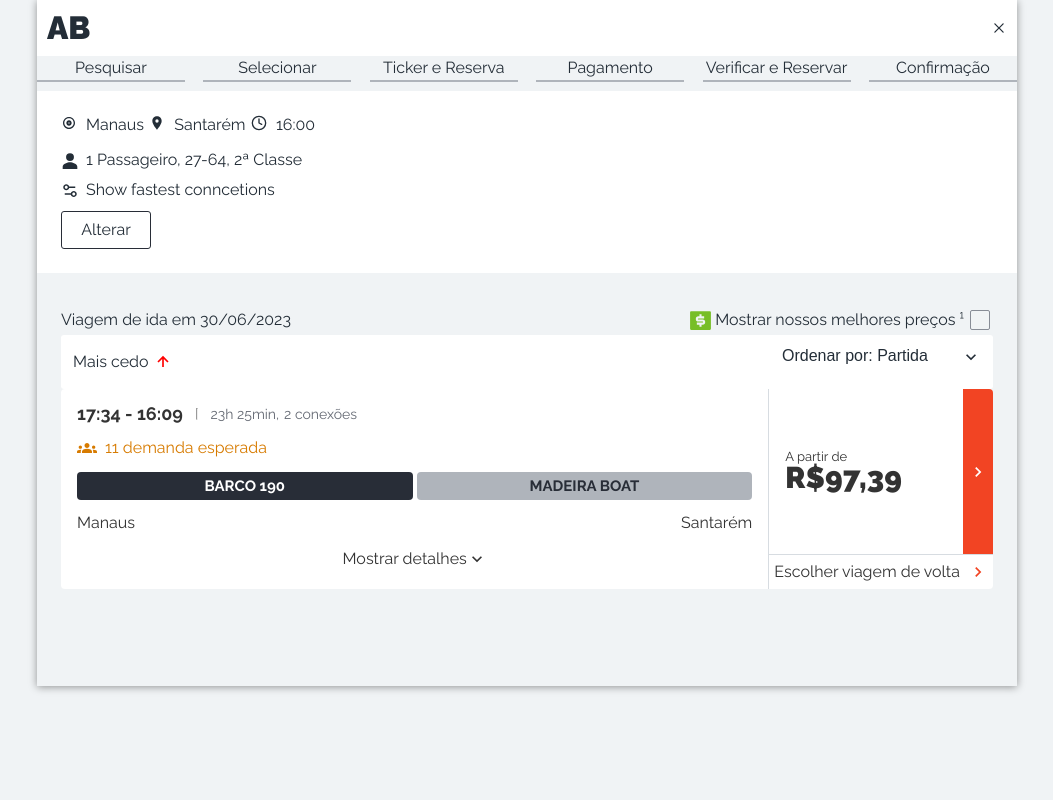
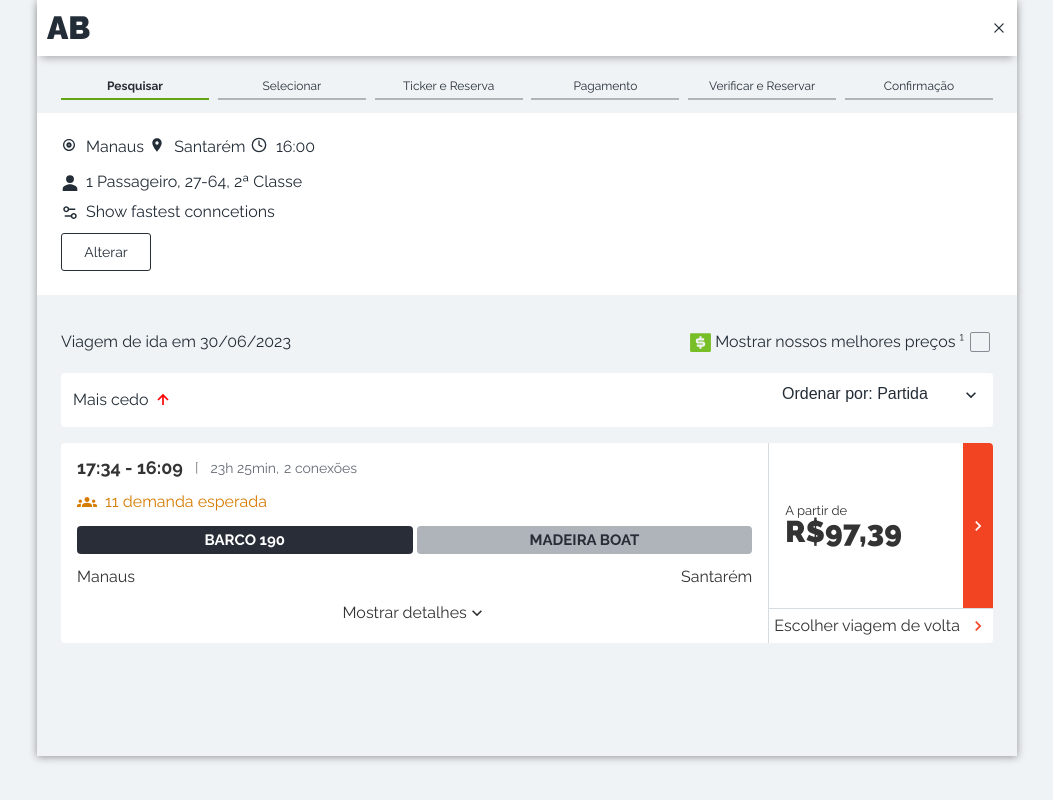
Before and after one commit to mandacaru08/ab-fullstack, a React (Vite) app: page /purchase in a window 1280 px wide. Shown: the top 800 px of the page, without its empty margins (113-1166 px from the left). Built offline with nearby package versions, Linux system fonts and the light colour scheme; no server answers.

Commit message:
fix layout adjustments

```diff
--- a/src/components/purchase/Bar.jsx
+++ b/src/components/purchase/Bar.jsx
@@ -20,4 +20,5 @@ const Container = styled.div`
     padding: 0 10px;
     box-sizing: border-box;
     background-color: #FFFFFF;
+    box-shadow:  0 6px 8px -4px rgb(0 0 0 / 30%);
 `;
--- a/src/components/purchase/select/OutwardJourneyOptions.jsx
+++ b/src/components/purchase/select/OutwardJourneyOptions.jsx
@@ -8,14 +8,14 @@ export default function OutwardJourneyOptions(){
 
     return(
         <Container>
-            <Date>
+            <TravelDate>
                 <span>Viagem de ida em 30/06/2023</span>
                 <ShowBestPrice title='Os preços mais baixos aqui (1)'>
                     <RiMoneyDollarBoxFill/>
                     <span>Mostrar nossos melhores preços ¹</span>
                     <input type='checkbox'/>
                 </ShowBestPrice>
-            </Date>
+            </TravelDate>
             <SortByAndTimeButton/>
             <TicketOptions/>
         </Container>
@@ -37,12 +37,13 @@ const Container = styled.div`
     }
 `;
 
-const Date = styled.div`
+const TravelDate = styled.div`
     width: 100%;
     display: flex;
     flex-direction: row;
     justify-content: space-between;
     align-items: center;
+    margin-bottom: 16px;
 `;
 
 const ShowBestPrice = styled.label`
--- a/src/components/purchase/select/SortByAndTimeButton.jsx
+++ b/src/components/purchase/select/SortByAndTimeButton.jsx
@@ -33,9 +33,10 @@ const Container = styled.div`
     flex-direction: row;
     justify-content: space-between;
     align-items: center;
+    margin-bottom: 16px;
     padding: 17px 12px;
     box-sizing: border-box;
-    border-radius: 3px;
+    border-radius: 4px;
     background-color: #FFFFFF;
 
     div{
@@ -63,4 +64,10 @@ const Earlier = styled.div`
     display: flex;
     justify-content: space-between;
     align-items: center;
+
+    :hover{
+        color: #F24423;
+        text-decoration: underline;
+        cursor: pointer;
+    }
 `;
--- a/src/components/purchase/select/Steps.jsx
+++ b/src/components/purchase/select/Steps.jsx
@@ -2,12 +2,12 @@ import styled from 'styled-components';
 
 export default function Steps(){
     const steps = [
-        {name: 'Pesquisar', concluded: false},
-        {name: 'Selecionar', concluded: false},
-        {name: 'Ticker e Reserva', concluded: false},
-        {name: 'Pagamento', concluded: false},
-        {name: 'Verificar e Reservar', concluded: false},
-        {name: 'Confirmação', concluded: false},
+        {name: 'Pesquisar', status: 'in-progress'},
+        {name: 'Selecionar', status: 'pending'},
+        {name: 'Ticker e Reserva', status: 'pending'},
+        {name: 'Pagamento', status: 'pending'},
+        {name: 'Verificar e Reservar', status: 'pending'},
+        {name: 'Confirmação', status: 'pending'},
     ];
     return(
         <Container>
@@ -15,7 +15,7 @@ export default function Steps(){
                 {
                     steps.map(step => {
                         return(
-                            <Step key={step.name} isConcluded={step.concluded}>
+                            <Step key={step.name} isCurrentStep={step.status == 'in-progress'} isPending={step.status == 'pending'}>
                                 <span>{step.name}</span>
                             </Step>
                         );
@@ -28,7 +28,9 @@ export default function Steps(){
 
 const Container = styled.div`
     width: 980px;
-    margin-bottom: 10px;
+    margin: 18px 0px 14px;
+    padding: 0 24px;
+    box-sizing: border-box;
 `;
 
 const StepsOptions = styled.ol`
@@ -44,9 +46,11 @@ const Step = styled.li`
     width: 148px;
     display: grid;
     place-items: center;
-    border-bottom: 2px solid ${props => props.isConcluded? '#63a615' : '#AFB4BB'};
+    border-bottom: 2px solid ${props => props.isPending?  '#AFB4BB' : '#63a615'};
 
     span{
-        font-weight: ${props => props.isConcluded? '700' : '400'};
+        font-size: 12px;
+        color: ${props => props.isCurrentStep? '#282D37' : '878c96'};
+        font-weight: ${props => props.isCurrentStep? '700' : '400'};
     }
 `;
--- a/src/components/purchase/select/TicketOptions.jsx
+++ b/src/components/purchase/select/TicketOptions.jsx
@@ -125,6 +125,7 @@ const Container = styled.div`
     display: flex;
     flex-direction: column;
     justify-content: space-between;
+    margin-bottom: 16px;
     color: #333333;
 `;
 
@@ -229,6 +230,11 @@ const ShowDetails = styled.div`
         justify-content: space-between;
         align-items: center;
     }
+
+    :hover{
+        text-decoration: underline;
+        cursor: pointer;
+    }
 `;
 
 const SelectTicketContainer = styled.div`
@@ -278,6 +284,10 @@ const SelectTicket = styled.div`
         font-size: 32px;
         color: #FFFFFF;
     }
+
+    :hover{
+        cursor: pointer;
+    }
 `;
 
 const ReturnOption = styled.div`
@@ -294,4 +304,10 @@ const ReturnOption = styled.div`
         font-size: 24px;
         color: #F24423;
     }
+
+    :hover{
+        color: #F24423;
+        text-decoration: underline;
+        cursor: pointer;
+    }
 `;
--- a/src/components/purchase/select/TicketOverview.jsx
+++ b/src/components/purchase/select/TicketOverview.jsx
@@ -110,7 +110,8 @@ const ShowFastestConnection = styled.div`
 const ChangeButton = styled.button`
     height: 38px;
     width: 90px;
-    background-color: '';
+    font-size: 14px;
+    background-color: transparent;
     border: 1px solid #282D37;
     border-radius: 3px;
 `;
```
